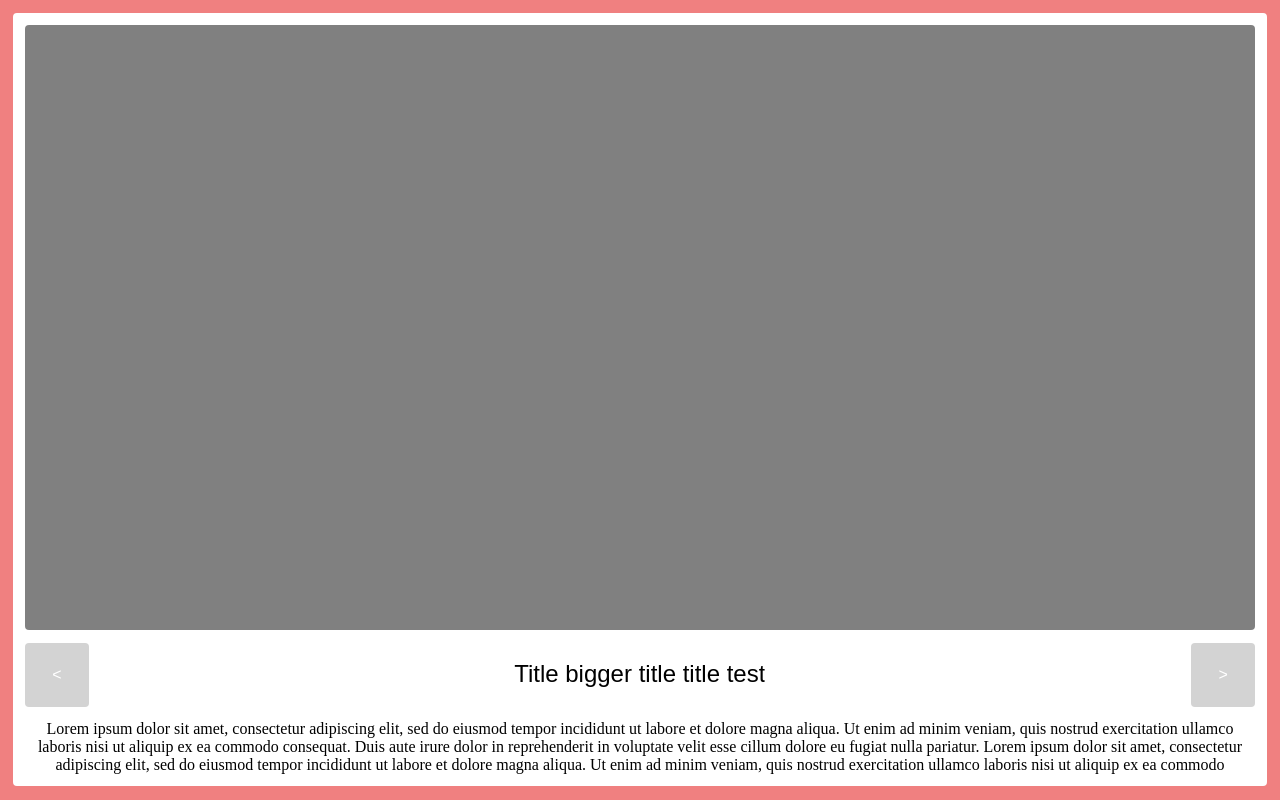
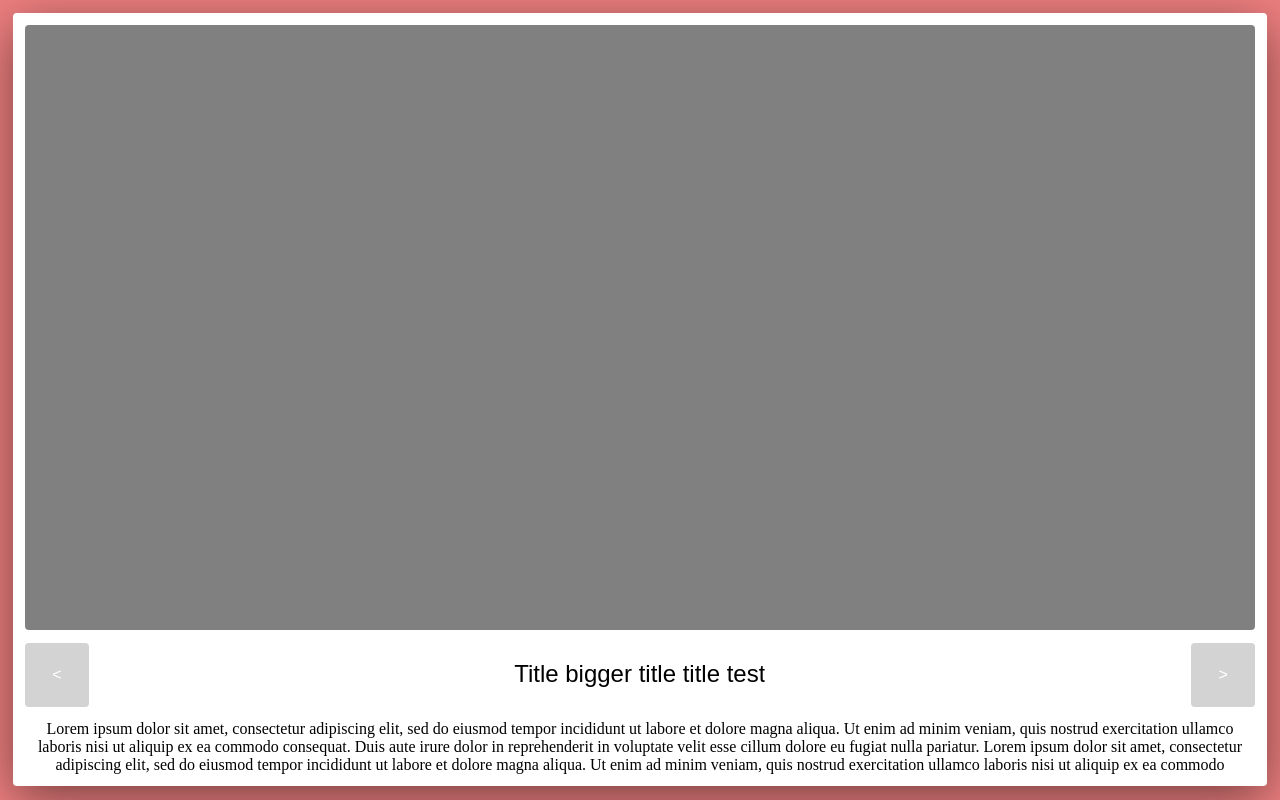
Before and after one commit to brickers/galleroid, a plain HTML site: page index.html in a window 1280 px wide. Both pictures are taken after a click on the element 160 px from the left and 160 px from the top of the page. Drawn offline with nearby package versions, Linux system fonts and the light colour scheme.

Commit message:
added shadows to make active item show up against non-active items

```diff
--- a/galleroid.css
+++ b/galleroid.css
@@ -55,6 +55,7 @@ body {
     position: relative;
     padding: 0;
     z-index: 1;
+    box-shadow: 0 5px 10px 0 rgba(0, 0, 0, 0.2);
 }
 
 .galleroid-item.active {
@@ -66,6 +67,7 @@ body {
                             auto
                             auto;
     z-index: 10;
+    box-shadow: 0 1vw 4vw 0 rgba(0, 0, 0, 0.5);
 }
 
 .galleroid-picture-container {
```
